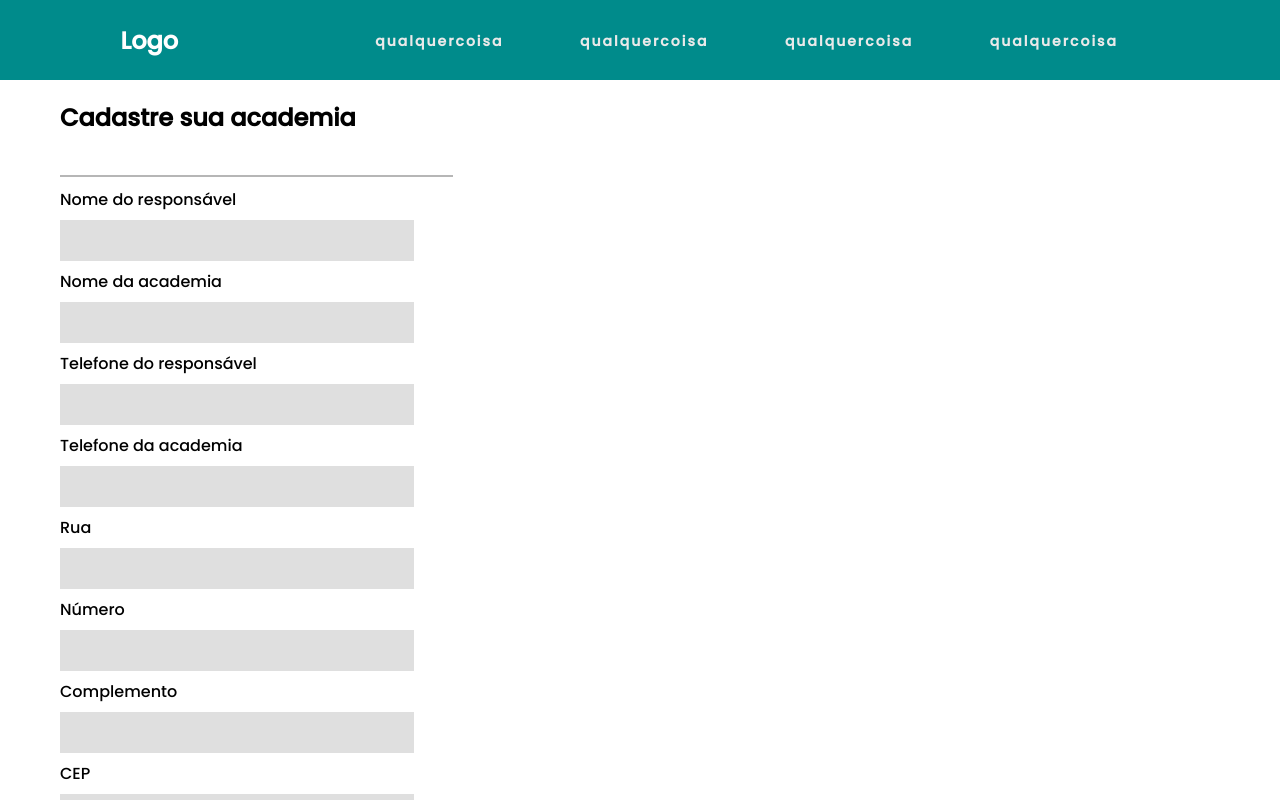
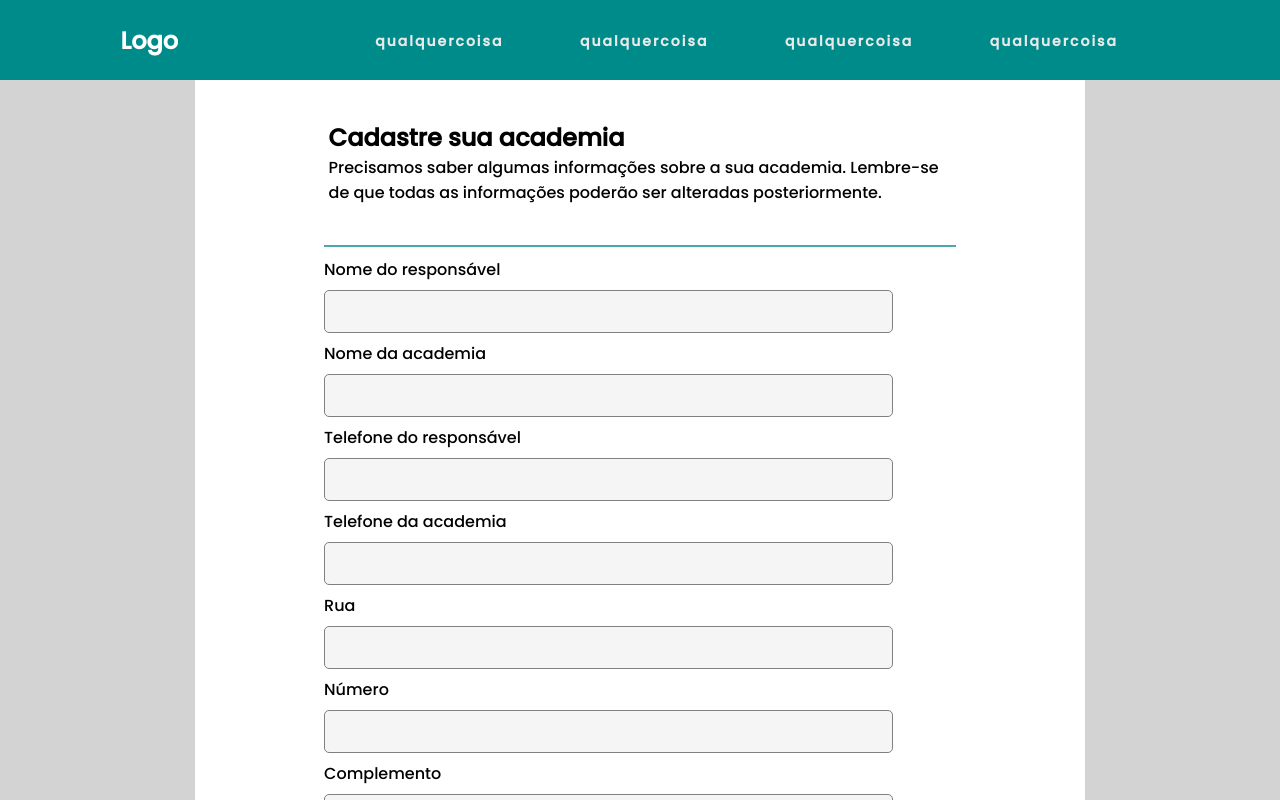
Before and after one commit to gugaSouza-dev/MinhaAcademia-FrontEnd, a React (Create React App) app: page /academia/criar in a window 1280 px wide. Shown: the top 800 px of the page. Built offline with nearby package versions, Linux system fonts and the light colour scheme.

Commit message:
Melhorando a tela de Cadastro de academia

```diff
--- a/src/components/header/Header.css
+++ b/src/components/header/Header.css
@@ -1,6 +1,6 @@
 
 .header{
-    position: absolute;
+    position: fixed;
     top: 0;
     left: 0;
     background-color:darkcyan;
@@ -9,7 +9,16 @@
     display: flex;
     justify-content: space-evenly;
     align-items: center;
+    transition: 0.5s;
 }
+.fixo{
+    height: 7vh;
+    background-color: rgb(0, 146, 146)
+}
+.fixo ul li a{
+    display: none;
+}
+
 .headerLogo{
     height: 30%;
     width: 10%;
@@ -17,6 +26,10 @@
     color: white;
     align-items: center;
     justify-content: center;
+}
+
+.headerLogo{
+    height: 40px;
 }
 
 .links{
--- a/src/components/header/Header.js
+++ b/src/components/header/Header.js
@@ -20,6 +20,10 @@ function burgerSlide() {
     burger.classList.toggle('toggle');
 }
 
+window.addEventListener("scroll",function () {
+    const header = document.querySelector(".header");
+    header.classList.toggle("fixo", window.scrollY > 0);
+})
 
 function Header() {
     return (
--- a/src/pages/cadastraAcademia/CadastraAcademia.css
+++ b/src/pages/cadastraAcademia/CadastraAcademia.css
@@ -5,56 +5,61 @@
     padding: 0;
     margin: 0;
     box-sizing: border-box;
+    overflow-x: hidden;
 }
 
-.CAContainer{
-    /* overflow-y: scroll; */
+.CASection{
+    height: auto;
+    width: 100vw;
     display: flex;
-    align-items: flex-end;
-    height: 100%;
-    width: 100%;
-    background-color:white;
-    justify-content: flex-start;
 }
 
-.CAContaint{
-    display: flex;
-    align-items: flex-end;
-    justify-content: center;
-    height: 100%;
-    width: 100%;
+.CARightSide,
+.CALeftSide{
+    height: auto;
+    background-color: lightgray;
+    width: 20%;
 }
 
 .linha{
     width: 100%;
     height: 2px;
-    background-color: rgba(0, 0, 0, 0.285);
+    background-color: rgba(0, 139, 139, 0.72);
     margin-bottom: 10px;
 
 }
 
-.CAFormContainer h2{
-    margin: 80px 0 0 40px;
+.CATexto{
+    margin-top: 120px;
+    width: 70%
+}
+
+.CAFormContainer{
+    display: flex;
+    flex-direction:column;
+    align-items:center;
+    justify-content: center;
 }
 
 .CAFormContainer form{
     height: auto;
     background-color: white;
-    background: white;
     padding: 40px;
+    width: 80%
 }
 
 .CAFormContainer form h2{
-    font-size: 30px
+    font-size: 30px;
+    font-weight: 200
 }
 
 .CAFormContainer form input{
-    position: relative;
     width: 90%;
     padding: 10px;
-    background: #dfdfdf;
+    background: #f5f5f5;
     color: black;
-    border: none;
+    border: 1px gray solid;
+    border-radius: 5px;
     outline: none;
     box-shadow: none;
     margin: 8px 0;
@@ -64,7 +69,7 @@
 }
 
 .CAFormContainer input[type="submit"]{
-    width: 45%;
+    width: 30%;
     background: darkcyan;
     color: #fff;
     cursor: pointer;
--- a/src/pages/cadastraAcademia/CadastraAcademia.js
+++ b/src/pages/cadastraAcademia/CadastraAcademia.js
@@ -94,13 +94,20 @@ export default class CadastraAcademia extends Component {
 
     render() {
         return (
-            <section className="CAContainer">
+            <section className="CASection">
                 <Header />
+                <div className="CALeftSide">
+
+                </div>
                 <div className="CAFormContainer">
+                    <div className="CATexto">
+
                         <h2>Cadastre sua academia</h2>
+                        <p>Precisamos saber algumas informações sobre a sua academia. Lembre-se de que todas as informações poderão ser alteradas posteriormente.</p>
+                    </div>
 
                     <form id="CAFrom" >
-                        <div className="linha"></div>
+                    <div className="linha"></div>
                         <p>Nome do responsável</p>
                         <input
                             type="text"
@@ -165,7 +172,9 @@ export default class CadastraAcademia extends Component {
                         <input type="submit" value="Cadastrar" onClick={this.cadastraAcademia} />
                     </form>
                 </div>
+                <div className="CARightSide">
 
+                </div>
             </section>
         );
     }
--- a/src/pages/login/Login.css
+++ b/src/pages/login/Login.css
@@ -6,14 +6,18 @@
     box-sizing: border-box;
     font-family: 'Roboto', sans-serif;
 }
-section{
+
+
+
+.loginSection{
     position: relative;
-    min-height:100vh;
+    height: 100vh;
+    width: 100vw;
+    background-image: url("/static/media/ocean.40a5e9ba.jpg");
+    background-size: cover;
     display: flex;
     justify-content: center;
     align-items: center;
-    padding: 20px;
-    /* background: no-repeat, center, center, fixed; */
 }
 
 
--- a/src/pages/login/Login.js
+++ b/src/pages/login/Login.js
@@ -148,10 +148,9 @@ export default class Login extends Component {
         }
     }
 
-
     render() {
         return (
-            <section style={{ backgroundImage: `url(${ocean})`, backgroundSize: 'cover' }}>
+            <section className="loginSection">
                 <div className="container">
                     <div className="login">
                         <div className="imgContainer">
```
